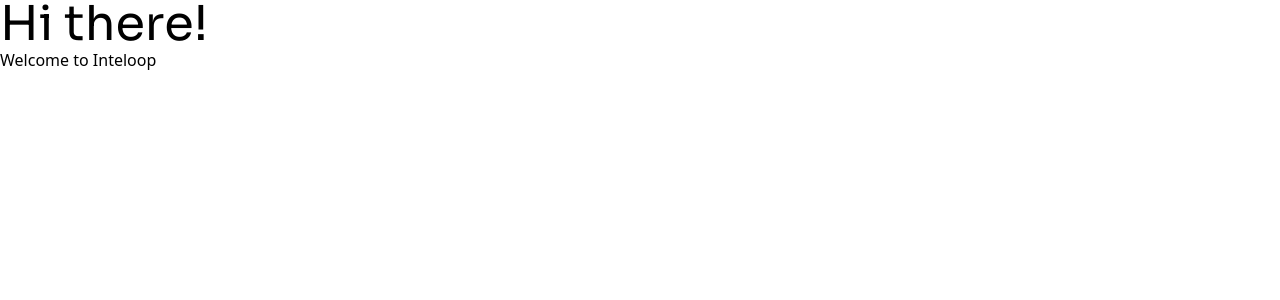
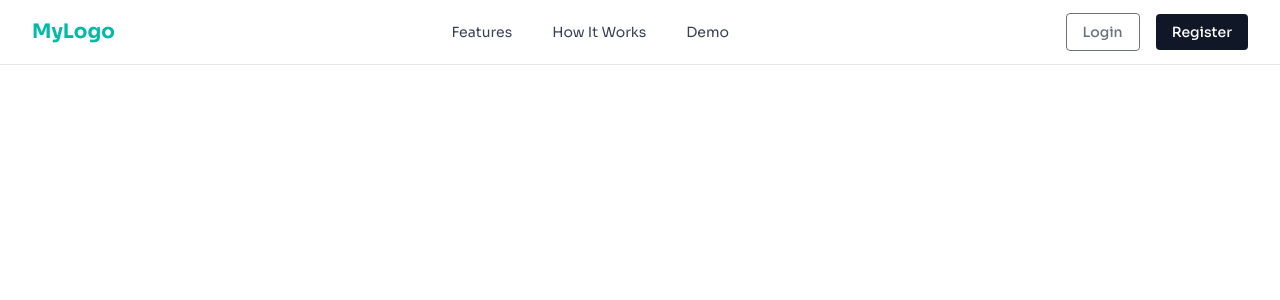
Before and after one commit to mr-selviraja/inteloop, a React (Vite) app in the folder client/: page / in a window 1280 px wide. Shown: the top 300 px of the page. Built offline with nearby package versions, Linux system fonts and the light colour scheme.

Commit message:
Navbar and Button components developed

```diff
--- a/client/src/App.jsx
+++ b/client/src/App.jsx
@@ -1,10 +1,10 @@
 import './App.css'
+import LandingPage from './page/LandingPage'
 
 function App() {
   return (
     <>
-      <p className='font-sora text-5xl'>Hi there!</p>
-      <h1>Welcome to Inteloop</h1>
+      <LandingPage />
     </>
   )
 }
--- /dev/null
+++ b/client/src/components/Button.jsx
@@ -0,0 +1,18 @@
+const Button = ({ variant = 'filled', children, ...props }) => {
+    const baseStyles = 'px-4 py-2 rounded font-medium transition-colors duration-200 hover:cursor-pointer';
+
+    const variants = {
+      primaryFilled: 'bg-teal-500 text-white hover:bg-teal-600',
+      primaryOutlined: 'border border-teal-500 text-teal-500 hover:bg-gray-50 hover:text-teal',
+      filled: 'bg-gray-900 text-white hover:bg-gray-700',
+      outlined: 'border border-gray-500 text-gray-500 hover:bg-gray-50 hover:text-gray',
+    };
+
+    return (
+      <button className={`${baseStyles} ${variants[variant]}`} {...props}>
+        {children}
+      </button>
+    );
+  };
+
+  export default Button;
--- /dev/null
+++ b/client/src/components/Navbar.jsx
@@ -0,0 +1,77 @@
+import { useState } from 'react';
+import Button from './Button';
+
+const Navbar = () => {
+  const [menuOpen, setMenuOpen] = useState(false);
+  const toggleMenu = () => setMenuOpen(!menuOpen);
+
+  const links = [
+    { label: 'Features', href: '#features' },
+    { label: 'How It Works', href: '#howitworks' },
+    { label: 'Demo', href: '#demo' },
+  ];
+
+  return (
+    <nav className="bg-white border-b border-gray-200 fixed w-full top-0 left-0 z-10">
+      <div className="max-w-7xl mx-auto px-4 sm:px-6 lg:px-8">
+        <div className="flex justify-between h-16 items-center">
+          {/* Logo */}
+          <div className="flex-shrink-0 text-xl font-bold text-teal-500">
+            MyLogo
+          </div>
+
+          {/* Desktop Nav */}
+          <div className="hidden md:flex items-center space-x-10">
+            {links.map((link) => (
+              <a key={link.href} href={link.href} className="text-gray-700 hover:text-gray-900">
+                {link.label}
+              </a>
+            ))}
+          </div>
+
+          {/* Desktop Buttons */}
+          <div className="hidden md:flex items-center space-x-4">
+            <Button variant="outlined">Login</Button>
+            <Button variant="filled">Register</Button>
+          </div>
+
+          {/* Mobile Toggle */}
+          <div className="md:hidden flex items-center">
+            <button onClick={toggleMenu} className="text-gray-700 focus:outline-none hover:cursor-pointer">
+              <svg className="w-6 h-6" fill="none" stroke="currentColor" strokeWidth={2} viewBox="0 0 24 24">
+                {menuOpen ? (
+                  <path strokeLinecap="round" strokeLinejoin="round" d="M6 18L18 6M6 6l12 12" />
+                ) : (
+                  <path strokeLinecap="round" strokeLinejoin="round" d="M4 6h16M4 12h16M4 18h16" />
+                )}
+              </svg>
+            </button>
+          </div>
+        </div>
+      </div>
+
+      {/* Mobile Nav */}
+      {menuOpen && (
+        <div className="md:hidden px-4 pt-2 pb-4 space-y-2 bg-white shadow">
+          <div className="space-y-2">
+            {links.map((link) => (
+              <a
+                key={link.href}
+                href={link.href}
+                className="block text-gray-700 hover:text-gray-900"
+              >
+                {link.label}
+              </a>
+            ))}
+          </div>
+          <div className="pt-2 flex flex-col space-y-2">
+            <Button variant="outlined">Login</Button>
+            <Button variant="filled">Register</Button>
+          </div>
+        </div>
+      )}
+    </nav>
+  );
+};
+
+export default Navbar;
--- a/client/src/index.css
+++ b/client/src/index.css
@@ -3,4 +3,4 @@
 @theme {
     --font-inter: "Inter", sans-serif;
     --font-sora: "Sora", sans-serif;
-  }
+}
--- /dev/null
+++ b/client/src/page/LandingPage.jsx
@@ -0,0 +1,11 @@
+import Navbar from "../components/Navbar";
+
+const LandingPage = () => {
+    return (
+        <div className="font-sora text-sm">
+            <Navbar />
+        </div>
+    )
+}
+
+export default LandingPage;
```
